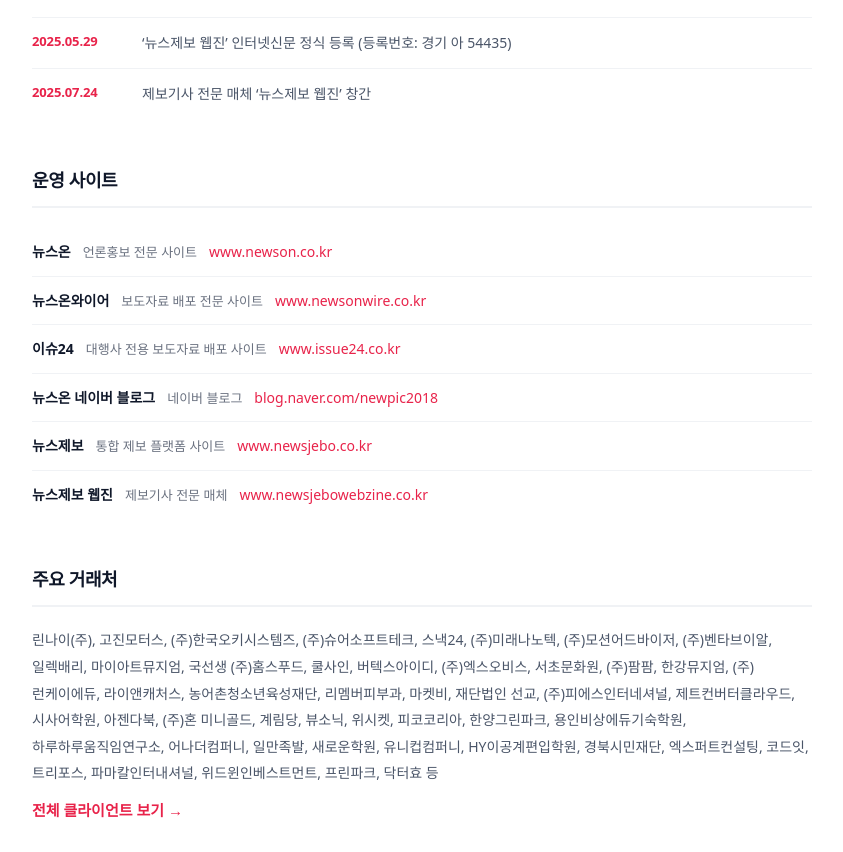
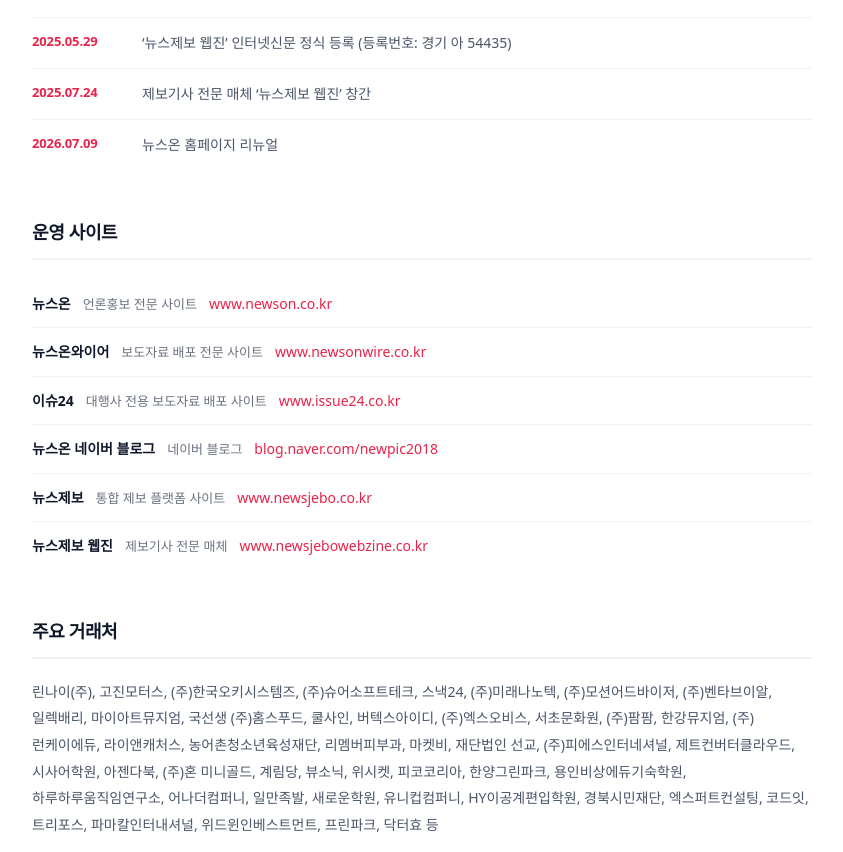
Before and after one commit to byol9566-cmd/NEWSON-RE, a Next.js app: page /company in a window 1280 px wide. Shown: the part 1363-2215 px from the top of the page, without its empty margins (320-1163 px from the left). Built offline with nearby package versions, Linux system fonts and the light colour scheme; no server answers; a web font is replaced by a local one.

Commit message:
feat: 회사 연혁에 2026.07.09 뉴스온 홈페이지 리뉴얼 항목 추가

```diff
--- a/src/app/company/page.tsx
+++ b/src/app/company/page.tsx
@@ -31,6 +31,7 @@
   { date: '2025.03.20', text: '제보기사 온라인 웹진 ‘뉴스제보 웹진’ 발간' },
   { date: '2025.05.29', text: '‘뉴스제보 웹진’ 인터넷신문 정식 등록 (등록번호: 경기 아 54435)' },
   { date: '2025.07.24', text: '제보기사 전문 매체 ‘뉴스제보 웹진’ 창간' },
+  { date: '2026.07.09', text: '뉴스온 홈페이지 리뉴얼' },
 ]
 
 const OPERATED_SITES = [
```
